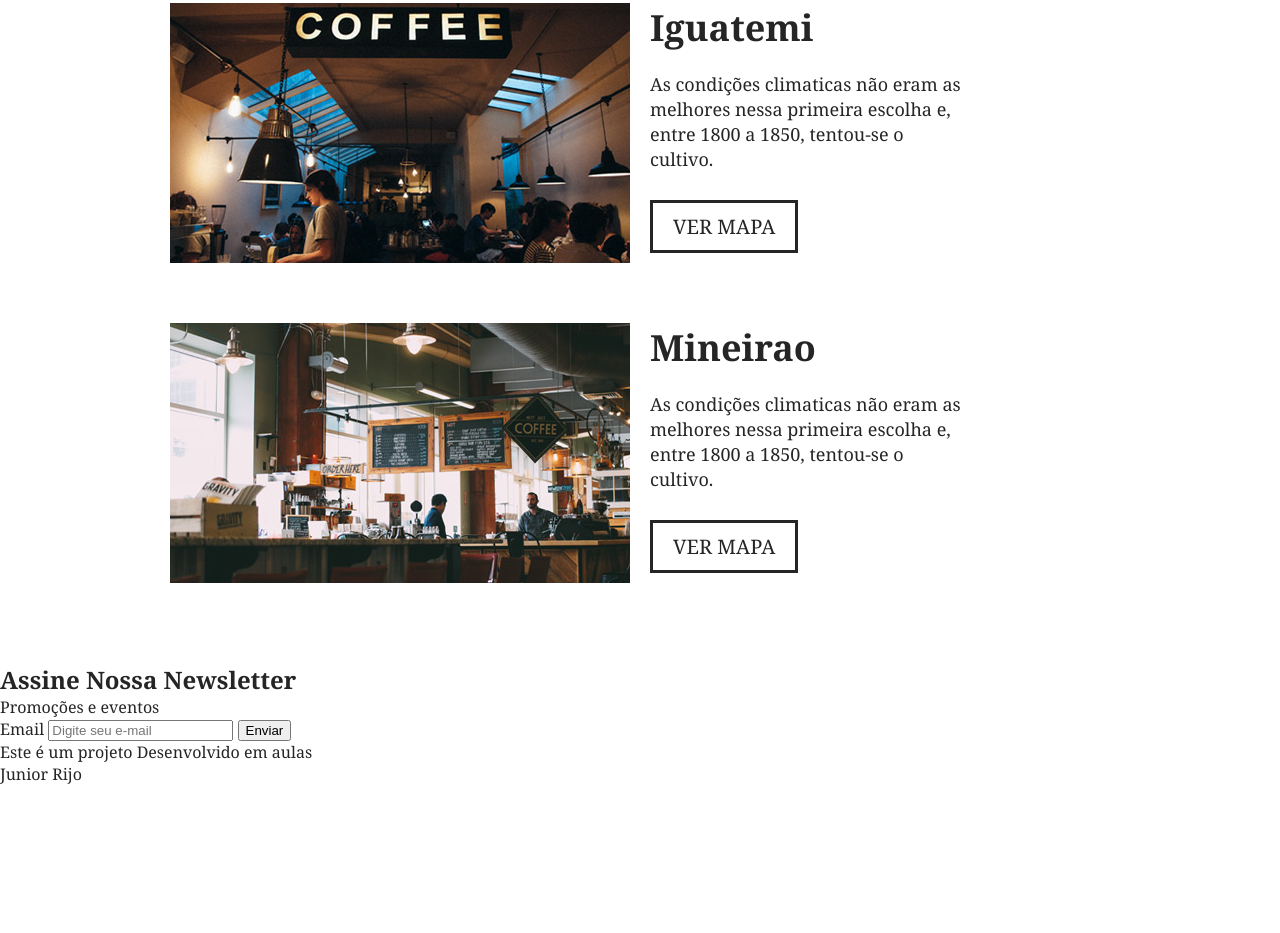
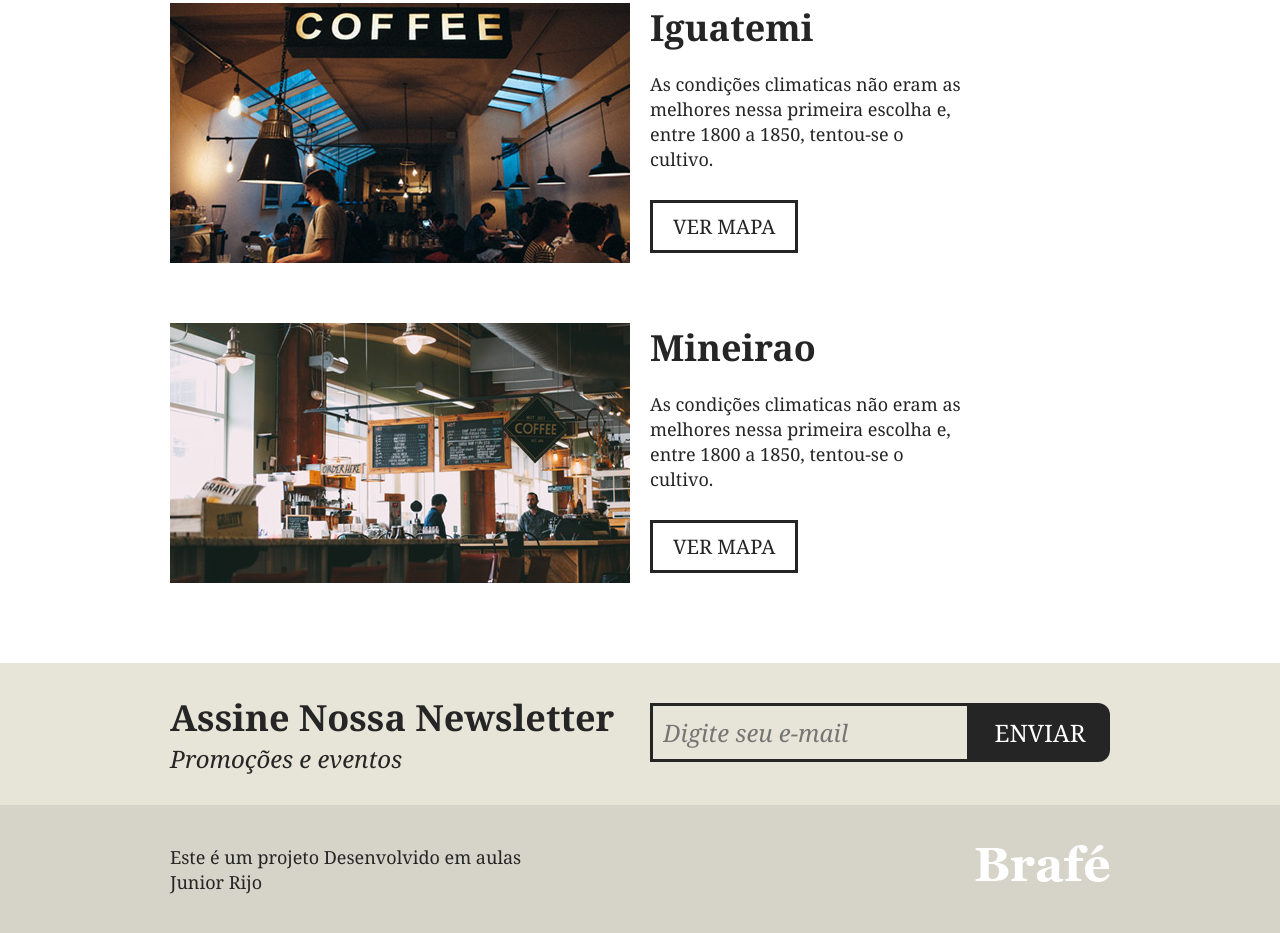
Before and after one commit to junior-rijo/brafe, a plain HTML site: page index.html in a window 1280 px wide. Shown: the part 2184-3117 px from the top of the page. Before the commit the page ends 3011 px from the top, so only its background shows below. Drawn offline with Linux system fonts and the light colour scheme.

Commit message:
estilo_footer_e_form

```diff
--- a/style.css
+++ b/style.css
@@ -181,6 +181,9 @@ h2.produtos-bahiano::before{
 	text-transform: uppercase;
 	padding: 15px 0;
 }
+*{
+    box-sizing: border-box;/*soma todas as bordas ao elemento final*/
+}
 /*Locais*/
 .locais{
     max-width: 960px;
@@ -230,3 +233,84 @@ h2.produtos-bahiano::before{
 }
 
 /*Newsletter*/
+
+.assine {
+  background:#e7e4d8;
+  padding: 30px;
+}
+.assine-container {
+    max-width: 960px;
+    margin: 0 auto; /*centralizando*/
+}
+.assine-container::after, .assine-container::before{/*é utilizado quando um elemento só precisa flutuar*/
+    content: '';
+    display: table;
+    clear: both;
+}
+.assine > div > div{
+    width: 460px;
+    margin: 0 10px;
+    float: left;
+}
+.assine > div > div h2{
+    font-size: 2.25em;
+}
+.assine > div > div p{
+    font-size: 1.5em;
+    font-style:italic;
+}
+.assine form{
+    width: 460px;
+    margin: 10px 10px 0px 10px;
+    float: left;
+}
+.assine form label{
+    display: none;
+}
+.assine input{
+    width: 320px;
+    border: 3px solid #252525;
+    background: none;
+    font-size: 1.5em;
+    font-style:italic;
+    font-family: Georgia, 'Times New Roman', Times, serif;
+    padding: 10px;
+    float: left;
+}
+.assine button{
+    background: #252525;
+    border: none;
+    font-family:Georgia, 'Times New Roman', Times, serif;
+    text-transform:uppercase;
+    font-size: 1.5em;
+    width: 140px;
+    padding: 13px 0;
+    color: #FFF;
+    cursor: pointer;
+    border-radius: 0px 12px 12px 0;
+}
+/*Footer*/
+.footer {
+    background: #d6d3c8;
+    padding: 40px 0;
+}
+.footer-container{
+    max-width: 960px;
+    margin: 0 auto;
+}
+.footer-container::after, .footer-container::before{
+    content: '';
+    display: table;
+    clear: both;
+}
+.footer p{
+    float: left;
+    margin: 0 10px;
+    font-size: 1.125em;
+    line-height: 1.4em;
+}
+.footer img{
+    float:right;
+    margin: 0 10px;
+    display: block;
+}
```
